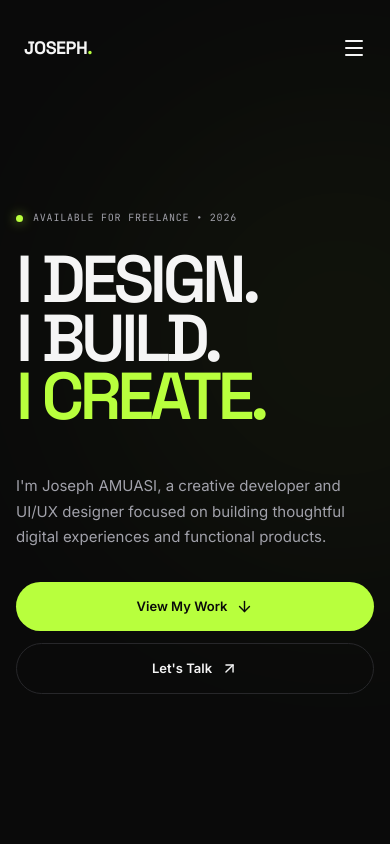
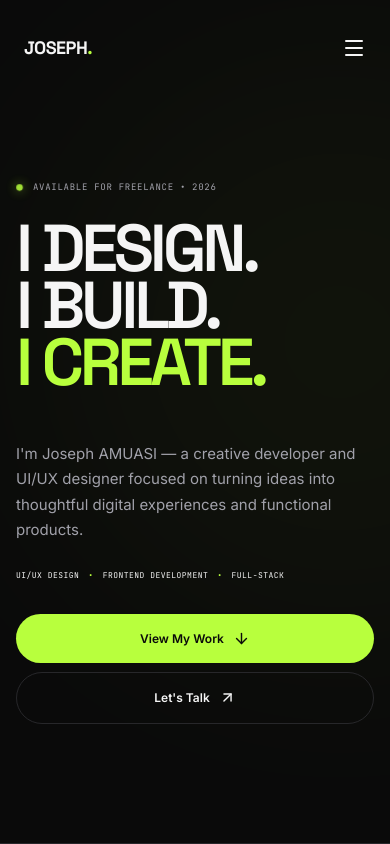
Before and after one commit to josephamuasi001/MY-PORTFOLIO, a React (Vite) app in the folder joseph-portfolio/: page / in a window 390 px wide. Shown: the top 844 px of the page. Built offline with nearby package versions, Linux system fonts and the light colour scheme.

Commit message:
feat: enhance Hero section with improved styling, updated content, and responsive design adjustments

```diff
--- a/joseph-portfolio/src/sections/Hero.css
+++ b/joseph-portfolio/src/sections/Hero.css
@@ -1,3 +1,7 @@
+/* =================================
+   HERO
+================================= */
+
 .hero {
   min-height: 100vh;
 
@@ -7,8 +11,14 @@
   padding: 140px 0 80px;
 
   position: relative;
+
   overflow: hidden;
 }
+
+
+/* =================================
+   CONTAINER
+================================= */
 
 .hero-container {
   width: min(
@@ -19,29 +29,31 @@
   margin: 0 auto;
 
   position: relative;
+
+  z-index: 1;
 }
 
 
-/* ================================
-   BACKGROUND DETAILS
-================================ */
+/* =================================
+   BACKGROUND DETAIL
+================================= */
 
 .hero::before {
   content: "";
 
   position: absolute;
 
-  width: 500px;
-  height: 500px;
+  width: 600px;
+  height: 600px;
 
-  top: 10%;
-  right: -200px;
+  top: 5%;
+  right: -250px;
 
   background: var(--color-accent);
 
   opacity: 0.035;
 
-  filter: blur(120px);
+  filter: blur(130px);
 
   border-radius: 50%;
 
@@ -49,30 +61,56 @@
 }
 
 
-/* ================================
+/* Subtle horizontal line */
+
+.hero::after {
+  content: "";
+
+  position: absolute;
+
+  left: 0;
+  right: 0;
+
+  bottom: 0;
+
+  height: 1px;
+
+  background: var(--color-border);
+
+  pointer-events: none;
+}
+
+
+/* =================================
    EYEBROW
-================================ */
+================================= */
 
 .hero-eyebrow {
   display: flex;
+
   align-items: center;
+
   gap: 10px;
 
-  margin-bottom: 32px;
+  margin-bottom: 35px;
 
   color: var(--color-text-muted);
 
   font-family: var(--font-mono);
 
-  font-size: 12px;
+  font-size: 11px;
+
   letter-spacing: 0.08em;
 
   text-transform: uppercase;
 }
 
+
 .status-dot {
   width: 7px;
   height: 7px;
+
+  flex-shrink: 0;
 
   border-radius: 50%;
 
@@ -80,44 +118,65 @@
 
   box-shadow:
     0 0 12px rgba(184, 255, 61, 0.7);
+
+  animation: pulse-status 2.5s infinite;
 }
 
 
-/* ================================
+@keyframes pulse-status {
+
+  0%,
+  100% {
+    opacity: 1;
+    transform: scale(1);
+  }
+
+  50% {
+    opacity: 0.5;
+    transform: scale(0.8);
+  }
+
+}
+
+
+/* =================================
    MAIN TITLE
-================================ */
+================================= */
 
 .hero-title {
-  max-width: 1000px;
+  max-width: 1100px;
+
+  margin: 0;
 
   font-family: var(--font-display);
 
   font-size: clamp(
-    64px,
-    10vw,
-    140px
+    68px,
+    10.5vw,
+    150px
   );
 
   font-weight: 600;
 
-  line-height: 0.88;
+  line-height: 0.86;
 
-  letter-spacing: -0.07em;
+  letter-spacing: -0.075em;
 
   color: var(--color-text);
 }
+
 
 .hero-title span {
   color: var(--color-accent);
 }
 
 
-/* ================================
+/* =================================
    BOTTOM CONTENT
-================================ */
+================================= */
 
 .hero-bottom {
-  margin-top: 64px;
+  margin-top: 70px;
 
   display: flex;
 
@@ -125,59 +184,103 @@
 
   justify-content: space-between;
 
-  gap: 48px;
+  gap: 60px;
 }
 
 
-/* ================================
-   DESCRIPTION
-================================ */
+/* =================================
+   INTRO
+================================= */
+
+.hero-intro {
+  max-width: 560px;
+}
+
 
 .hero-description {
-  max-width: 460px;
+  max-width: 500px;
+
+  margin: 0;
 
   color: var(--color-text-muted);
 
-  font-size: 17px;
+  font-size: 16px;
 
-  line-height: 1.7;
+  line-height: 1.75;
 }
 
 
-/* ================================
+/* =================================
+   ROLE LINE
+================================= */
+
+.hero-role {
+  display: flex;
+
+  align-items: center;
+
+  flex-wrap: wrap;
+
+  gap: 9px;
+
+  margin-top: 25px;
+
+  color: var(--color-text);
+
+  font-family: var(--font-mono);
+
+  font-size: 9px;
+
+  letter-spacing: 0.06em;
+}
+
+
+.hero-role span {
+  color: var(--color-accent);
+}
+
+
+/* =================================
    BUTTONS
-================================ */
+================================= */
 
 .hero-actions {
   display: flex;
 
   align-items: center;
 
-  gap: 12px;
+  gap: 10px;
 
   flex-shrink: 0;
 }
+
 
 .hero-button {
   display: inline-flex;
 
   align-items: center;
+
   justify-content: center;
 
   gap: 9px;
 
-  padding: 14px 20px;
+  padding: 15px 21px;
 
   border-radius: var(--radius-pill);
 
-  font-size: 13px;
+  font-family: var(--font-body);
+
+  font-size: 12px;
 
   font-weight: 600;
+
+  text-decoration: none;
 
   transition:
     transform 0.3s ease,
     background 0.3s ease,
-    border-color 0.3s ease;
+    border-color 0.3s ease,
+    color 0.3s ease;
 }
 
 
@@ -189,8 +292,9 @@
   color: var(--color-bg);
 }
 
+
 .hero-button.primary:hover {
-  transform: translateY(-3px);
+  transform: translateY(-4px);
 }
 
 
@@ -204,22 +308,23 @@
   background: transparent;
 }
 
+
 .hero-button.secondary:hover {
   border-color: var(--color-text-muted);
 
-  transform: translateY(-3px);
+  transform: translateY(-4px);
 }
 
 
-/* ================================
+/* =================================
    SCROLL INDICATOR
-================================ */
+================================= */
 
 .hero-scroll {
   position: absolute;
 
   right: 0;
-  bottom: 0;
+  bottom: 5px;
 
   display: flex;
 
@@ -231,19 +336,28 @@
 
   font-family: var(--font-mono);
 
-  font-size: 10px;
+  font-size: 9px;
 
   letter-spacing: 0.08em;
+
+  text-decoration: none;
 
   transform: rotate(-90deg);
 
   transform-origin: right bottom;
+
+  transition: color 0.3s ease;
 }
 
 
-/* ================================
+.hero-scroll:hover {
+  color: var(--color-accent);
+}
+
+
+/* =================================
    TABLET
-================================ */
+================================= */
 
 @media (max-width: 900px) {
 
@@ -251,7 +365,15 @@
     align-items: flex-start;
 
     flex-direction: column;
+
+    gap: 40px;
   }
+
+
+  .hero-actions {
+    width: 100%;
+  }
+
 
   .hero-scroll {
     display: none;
@@ -260,15 +382,18 @@
 }
 
 
-/* ================================
+/* =================================
    MOBILE
-================================ */
+================================= */
 
 @media (max-width: 600px) {
 
   .hero {
+    min-height: 100svh;
+
     padding: 120px 0 60px;
   }
+
 
   .hero-container {
     width: min(
@@ -277,11 +402,13 @@
     );
   }
 
+
   .hero-eyebrow {
-    font-size: 10px;
+    margin-bottom: 25px;
 
-    margin-bottom: 24px;
+    font-size: 9px;
   }
+
 
   .hero-title {
     font-size: clamp(
@@ -293,15 +420,27 @@
     letter-spacing: -0.065em;
   }
 
+
   .hero-bottom {
-    margin-top: 48px;
+    margin-top: 50px;
 
     gap: 32px;
   }
 
+
   .hero-description {
     font-size: 15px;
+
+    line-height: 1.7;
   }
+
+
+  .hero-role {
+    font-size: 8px;
+
+    line-height: 1.8;
+  }
+
 
   .hero-actions {
     width: 100%;
@@ -309,9 +448,13 @@
     flex-direction: column;
 
     align-items: stretch;
+
+    gap: 9px;
   }
+
 
   .hero-button {
     width: 100%;
   }
+
 }
--- a/joseph-portfolio/src/sections/Hero.jsx
+++ b/joseph-portfolio/src/sections/Hero.jsx
@@ -4,42 +4,73 @@ import "./Hero.css";
 function Hero() {
   return (
     <section className="hero" id="home">
+
       <div className="hero-container">
 
-        {/* Small introduction label */}
+        {/* Availability */}
         <div className="hero-eyebrow">
           <span className="status-dot"></span>
+
           AVAILABLE FOR FREELANCE • 2026
         </div>
 
-        {/* Main heading */}
+
+        {/* Main Heading */}
         <h1 className="hero-title">
           I DESIGN.
           <br />
+
           I BUILD.
           <br />
+
           <span>I CREATE.</span>
         </h1>
 
-        {/* Description */}
+
+        {/* Bottom Content */}
         <div className="hero-bottom">
 
-          <p className="hero-description">
-            I'm Joseph AMUASI, a creative developer and UI/UX
-            designer focused on building thoughtful digital
-            experiences and functional products.
-          </p>
+          {/* Introduction */}
+          <div className="hero-intro">
 
-          {/* Buttons */}
+            <p className="hero-description">
+              I'm Joseph AMUASI — a creative developer and
+              UI/UX designer focused on turning ideas into
+              thoughtful digital experiences and functional
+              products.
+            </p>
+
+
+            <div className="hero-role">
+              UI/UX DESIGN
+              <span>•</span>
+              FRONTEND DEVELOPMENT
+              <span>•</span>
+              FULL-STACK
+            </div>
+
+          </div>
+
+
+          {/* Actions */}
           <div className="hero-actions">
 
-            <a href="#work" className="hero-button primary">
+            <a
+              href="#projects"
+              className="hero-button primary"
+            >
               View My Work
+
               <ArrowDown size={17} />
             </a>
 
-            <a href="#contact" className="hero-button secondary">
+
+            <a
+              href="#contact"
+              className="hero-button secondary"
+            >
               Let's Talk
+
               <ArrowUpRight size={17} />
             </a>
 
@@ -47,13 +78,22 @@ function Hero() {
 
         </div>
 
-        {/* Scroll indicator */}
-        <div className="hero-scroll">
-          <span>SCROLL TO EXPLORE</span>
+
+        {/* Scroll Indicator */}
+        <a
+          href="#projects"
+          className="hero-scroll"
+          aria-label="Scroll to projects"
+        >
+          <span>
+            SCROLL TO EXPLORE
+          </span>
+
           <ArrowDown size={15} />
-        </div>
+        </a>
 
       </div>
+
     </section>
   );
 }
```
